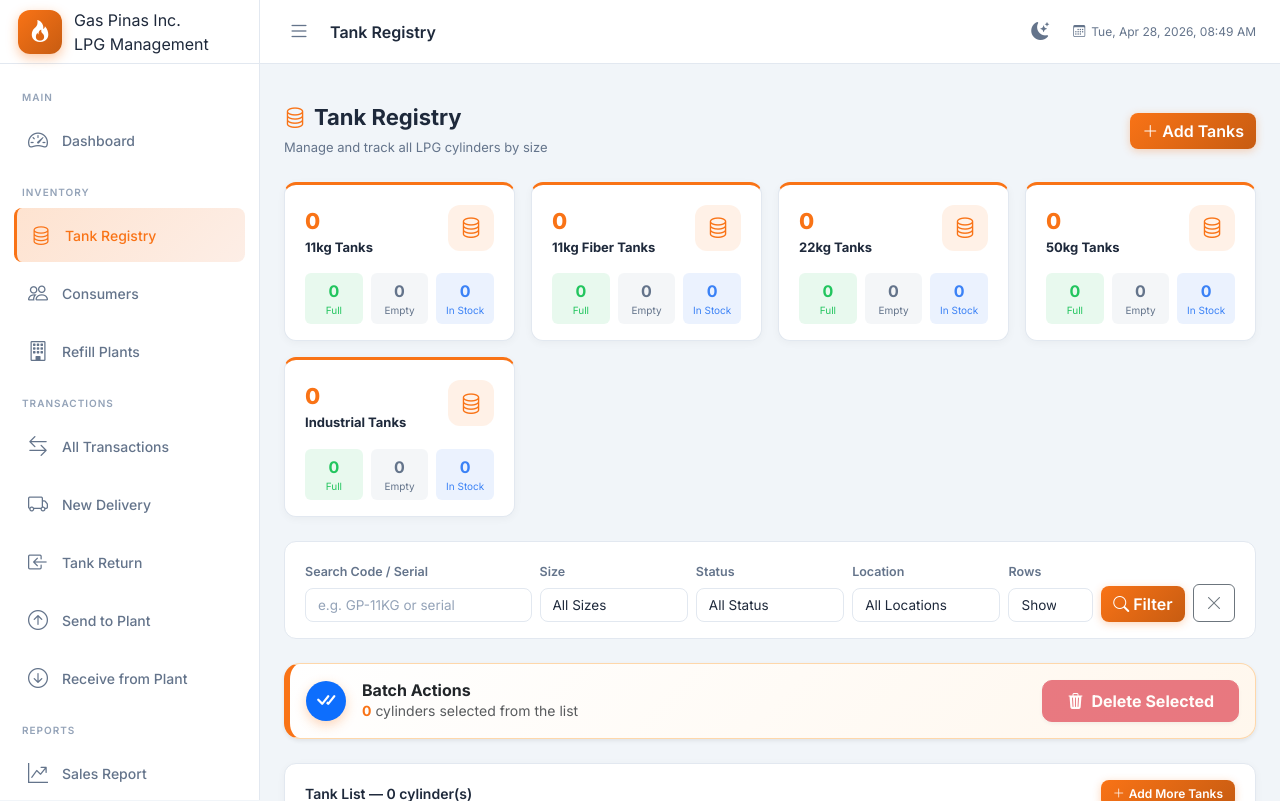
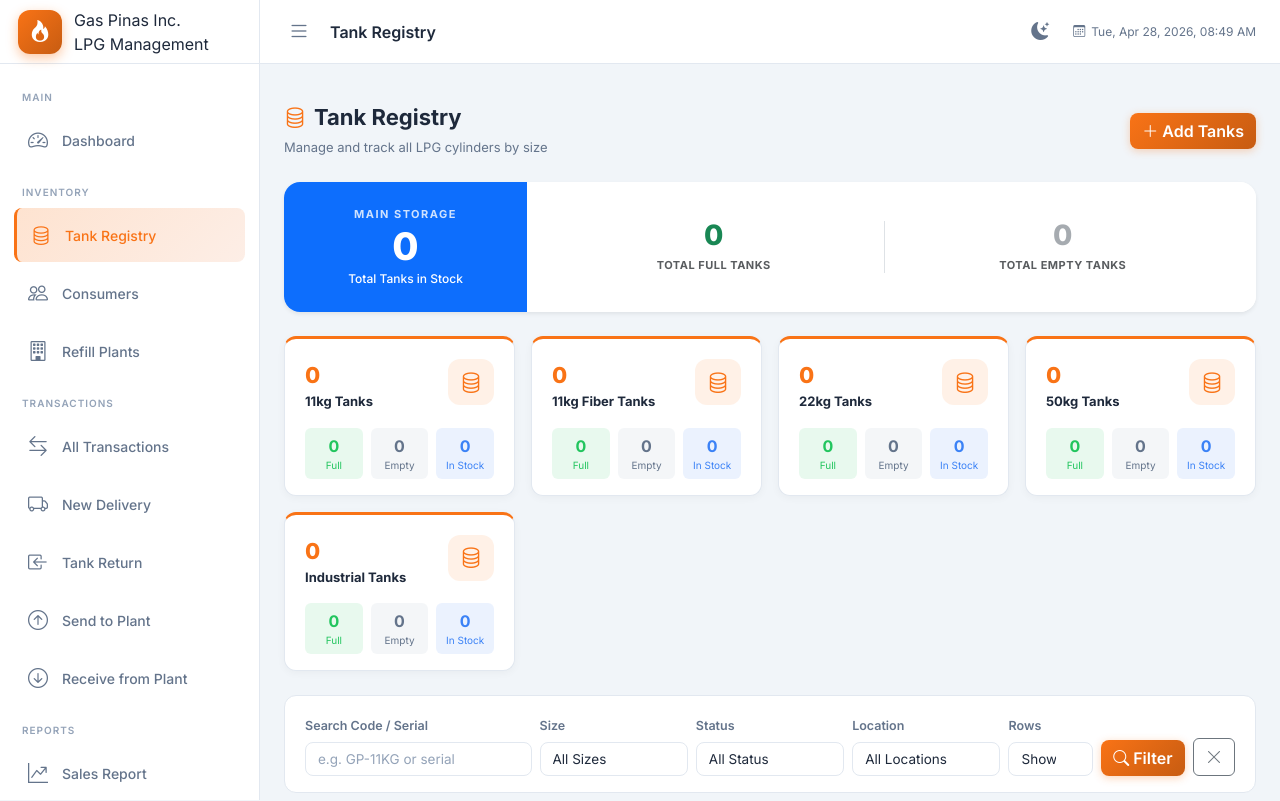
Before and after one commit to razhil1/lpgsystem, a Flask app: page /tanks/ in a window 1280 px wide. Shown: the top 801 px of the page. Run offline with Flask 3, Linux system fonts and the light colour scheme; a user stored in the database is signed in; data that the repository does not hold is empty; some libraries are stand-ins or nearby versions.

Commit message:
Add Main Storage (LPG Store) grand totals to tank registry summary

```diff
--- a/app/tanks/routes.py
+++ b/app/tanks/routes.py
@@ -64,6 +64,9 @@ def index():
     # Summary counts per size
     size_summary = {}
     warehouse = get_setting('Warehouse Location Name', default='Warehouse')
+    total_full_wh = Tank.query.filter_by(status='Full', location=warehouse, is_active=True).count()
+    total_empty_wh = Tank.query.filter_by(status='Empty', location=warehouse, is_active=True).count()
+
     for s in get_setting('Tank Sizes', is_list=True):
         size_summary[s] = {
             'total': Tank.query.filter_by(tank_size=s, is_active=True).count(),
@@ -74,7 +77,8 @@ def index():
 
     return render_template('tanks/index.html', tanks=tanks,
                            search=search, size=size, status=status, location=location,
-                           per_page=per_page, size_summary=size_summary)
+                           per_page=per_page, size_summary=size_summary,
+                           total_full_wh=total_full_wh, total_empty_wh=total_empty_wh)
 
 
 # ──────────────────────────────────────────────────────
--- a/app/templates/tanks/index.html
+++ b/app/templates/tanks/index.html
@@ -14,6 +14,29 @@
 </div>
 
 <!-- ── Inventory Summary Cards ─────────────────────────────── -->
+{# ══ MAIN STORAGE OVERVIEW ══════════════════════════════════════════════════════════ #}
+<div class="card mb-4 border-0 shadow-sm overflow-hidden" style="border-radius: 16px;">
+    <div class="row g-0">
+        <div class="col-md-3 bg-primary p-4 d-flex flex-column justify-content-center align-items-center text-white text-center">
+            <div style="font-size: 11px; text-transform: uppercase; letter-spacing: 1.5px; opacity: 0.8; font-weight: 700; margin-bottom: 5px;">Main Storage</div>
+            <div style="font-size: 38px; font-weight: 900; line-height: 1;">{{ total_full_wh + total_empty_wh }}</div>
+            <div style="font-size: 12px; font-weight: 500; margin-top: 5px;">Total Tanks in Stock</div>
+        </div>
+        <div class="col-md-9 bg-white p-3 d-flex align-items-center">
+            <div class="d-flex w-100 justify-content-around text-center">
+                <div class="px-3 border-end flex-grow-1">
+                    <div class="text-success" style="font-size: 28px; font-weight: 900; line-height: 1;">{{ total_full_wh }}</div>
+                    <div class="text-muted" style="font-size: 11px; text-transform: uppercase; font-weight: 700; letter-spacing: 0.5px; margin-top: 8px;">Total Full Tanks</div>
+                </div>
+                <div class="px-3 flex-grow-1">
+                    <div class="text-secondary" style="font-size: 28px; font-weight: 900; line-height: 1; opacity: 0.6;">{{ total_empty_wh }}</div>
+                    <div class="text-muted" style="font-size: 11px; text-transform: uppercase; font-weight: 700; letter-spacing: 0.5px; margin-top: 8px;">Total Empty Tanks</div>
+                </div>
+            </div>
+        </div>
+    </div>
+</div>
+
 <div class="row g-3 mb-4">
     {% for size, data in size_summary.items() %}
     <div class="col-md-3">
```
